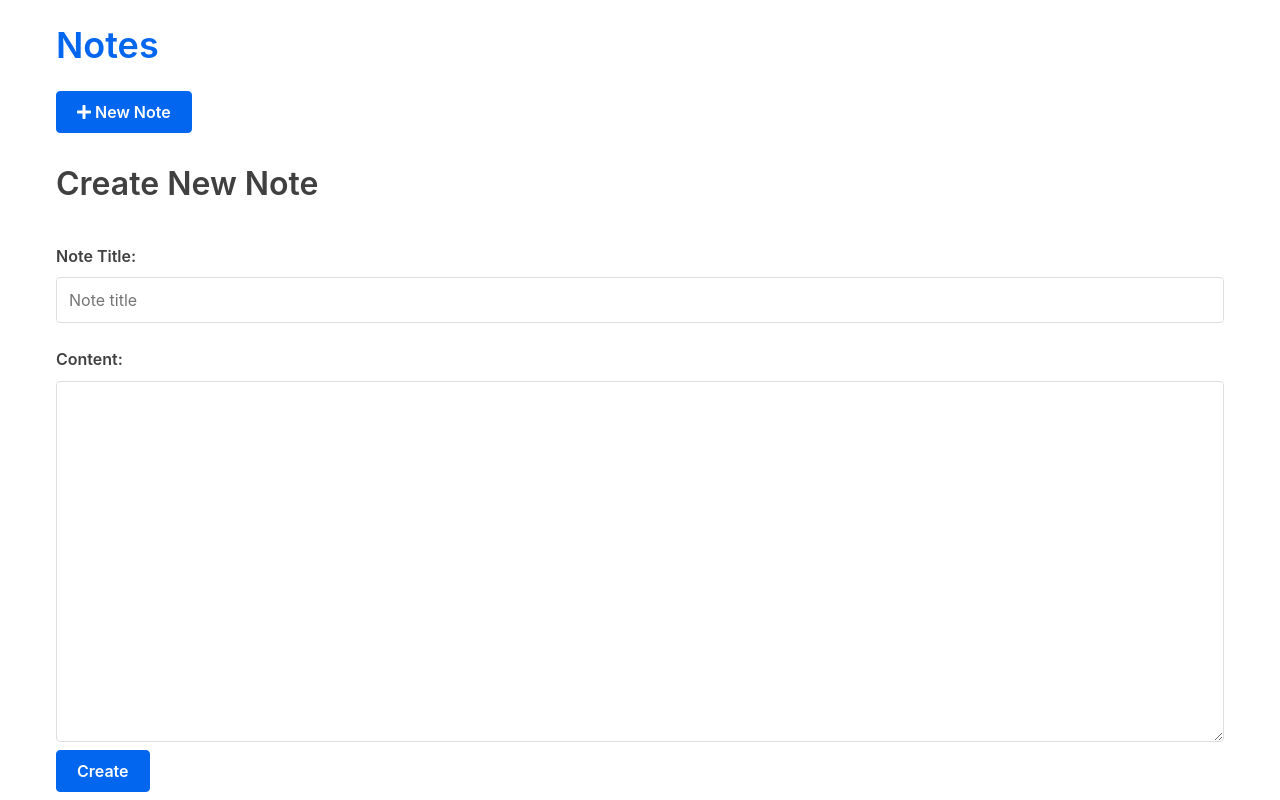
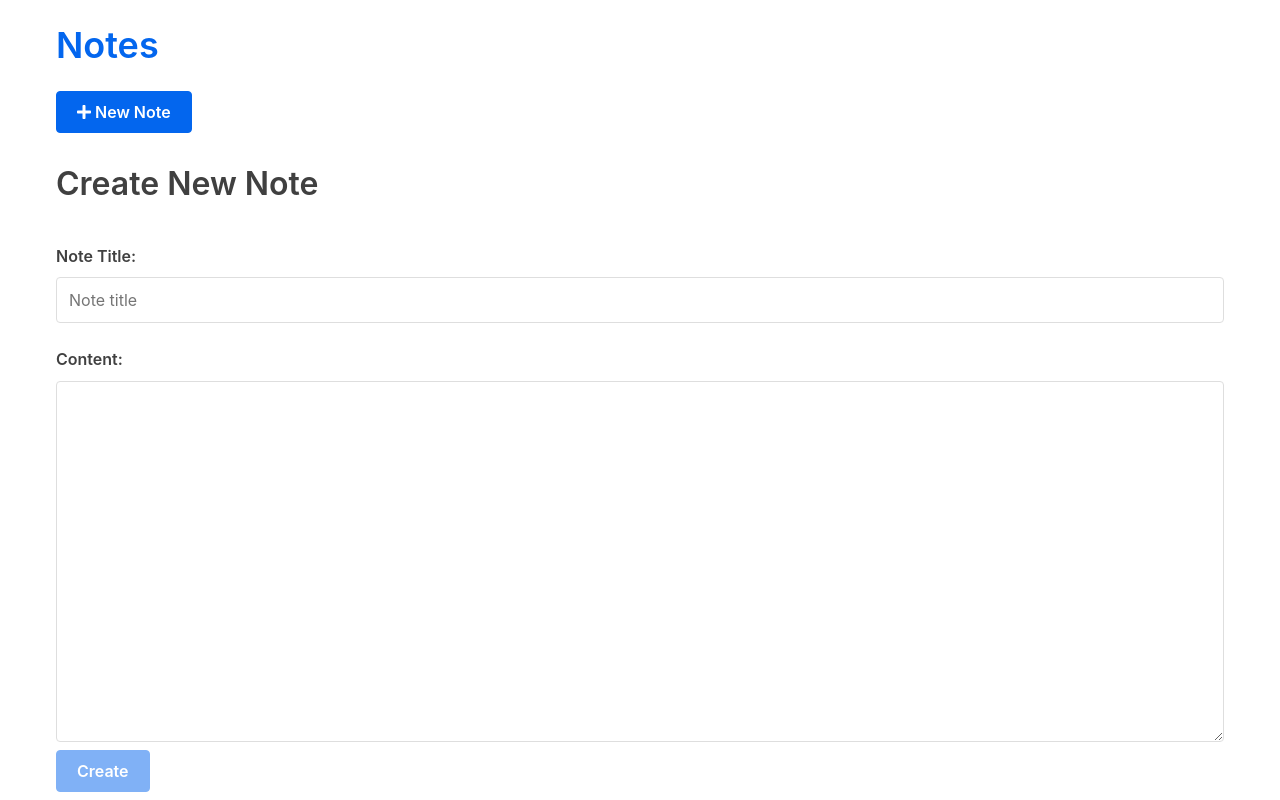
Before and after one commit to dongy7/notes-app, a React (Create React App) app: page /create in a window 1280 px wide. Built offline with nearby package versions, Linux system fonts and the light colour scheme; what miragejs would draw is missing.

Commit message:
disable add/edit buttons when invalid

```diff
--- a/src/features/notes/AddNote.js
+++ b/src/features/notes/AddNote.js
@@ -65,7 +65,7 @@ export const AddNote = () => {
         </form>
       </div>
       <div className="editor-footer">
-        <button type="button" onClick={onCreateClicked}>
+        <button type="button" onClick={onCreateClicked} disabled={!canAdd}>
           Create
         </button>
       </div>
--- a/src/features/notes/EditNote.js
+++ b/src/features/notes/EditNote.js
@@ -65,7 +65,7 @@ export const EditNote = ({ match }) => {
         </form>
       </div>
       <div className="editor-footer">
-        <button type="button" onClick={onSaveClicked}>
+        <button type="button" onClick={onSaveClicked} disabled={!canSave}>
           Save
         </button>
       </div>
--- a/src/index.css
+++ b/src/index.css
@@ -65,3 +65,8 @@ nav section {
   flex-direction: column;
   flex-grow: 1;
 }
+
+button:disabled,
+button:disabled:hover {
+  opacity: 0.5;
+}
```
